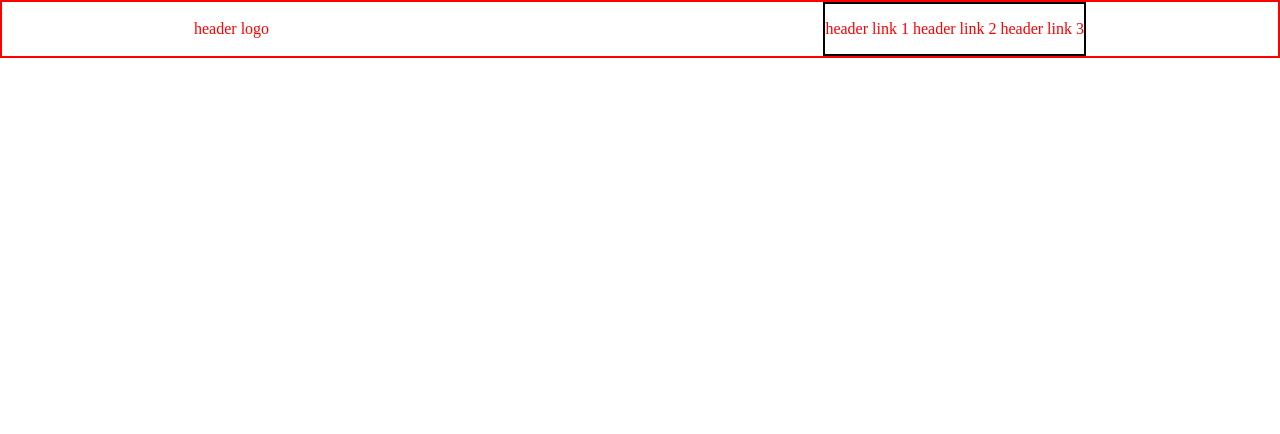
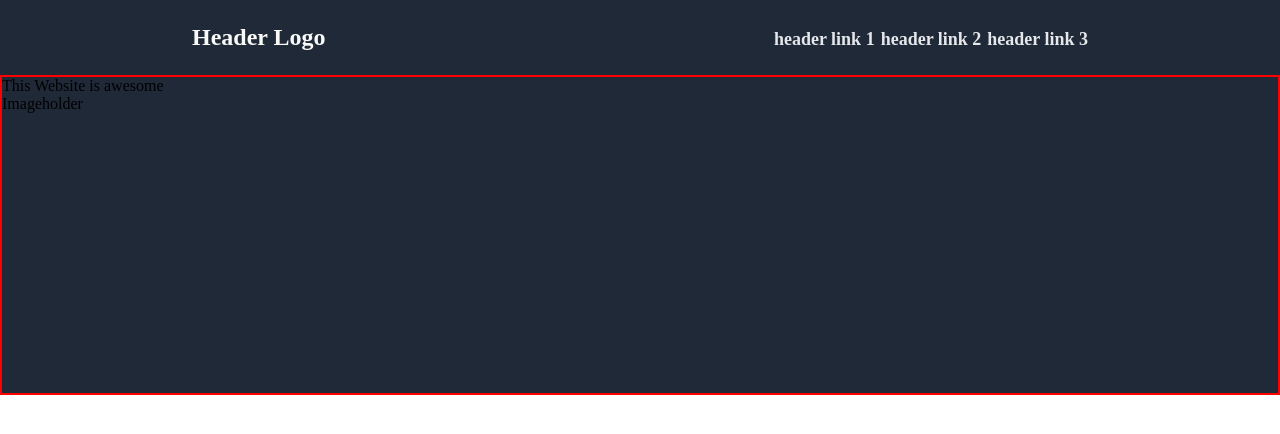
Before and after one commit to kyleferguson91/odin-project1, a plain HTML site: page index.html in a window 1280 px wide. Drawn offline with Linux system fonts and the light colour scheme.

Commit message:
Header styled added title section

```diff
--- a/index.html
+++ b/index.html
@@ -11,7 +11,7 @@
 <body>
 
 <div class="header">
-    <div class="logo">header logo</div>
+    <div class="logo">Header Logo</div>
 
         <div class="links">
     <ul>
@@ -24,7 +24,10 @@
     </ul>
 </div>
 
-
+<div class="title-section">
+   <div class="title-text">This Website is awesome</div>
+   <div class="title-image">Imageholder</div>
+</div>
 
 </body>
 </html>
--- a/style.css
+++ b/style.css
@@ -1,3 +1,8 @@
+:root {
+    --main-header-color : #1f2937;
+}
+
+
 * {
     box-sizing: border-box;
 }
@@ -9,18 +14,24 @@ body {
 
 .header {
     color: red;
-    border: 2px solid red;
+
     display: flex;
     flex-flow: row wrap;
     width: 100vw;
     align-items: center;
     padding: 0 15%;
+    background-color: var(--main-header-color);
+    font-size: 24px;
+    color: #f9faf8;
+    font-weight: bolder;
 
 
 }
 
 .header li {
     display: inline-block;
+    color: #e5e7eb;
+    font-size: 18px;
 
 }
 
@@ -30,7 +41,7 @@ body {
 
 .header .links {
     display: inline-block;
-    border: 2px solid black;
+
    margin-left: auto;
 
 }
@@ -38,3 +49,10 @@ body {
 .header ul {
     padding: 0;
 }
+
+.title-section {
+    border: 2px solid red;
+    width: 100%;
+    height: 40vh;
+    background-color: var(--main-header-color);
+}
```
